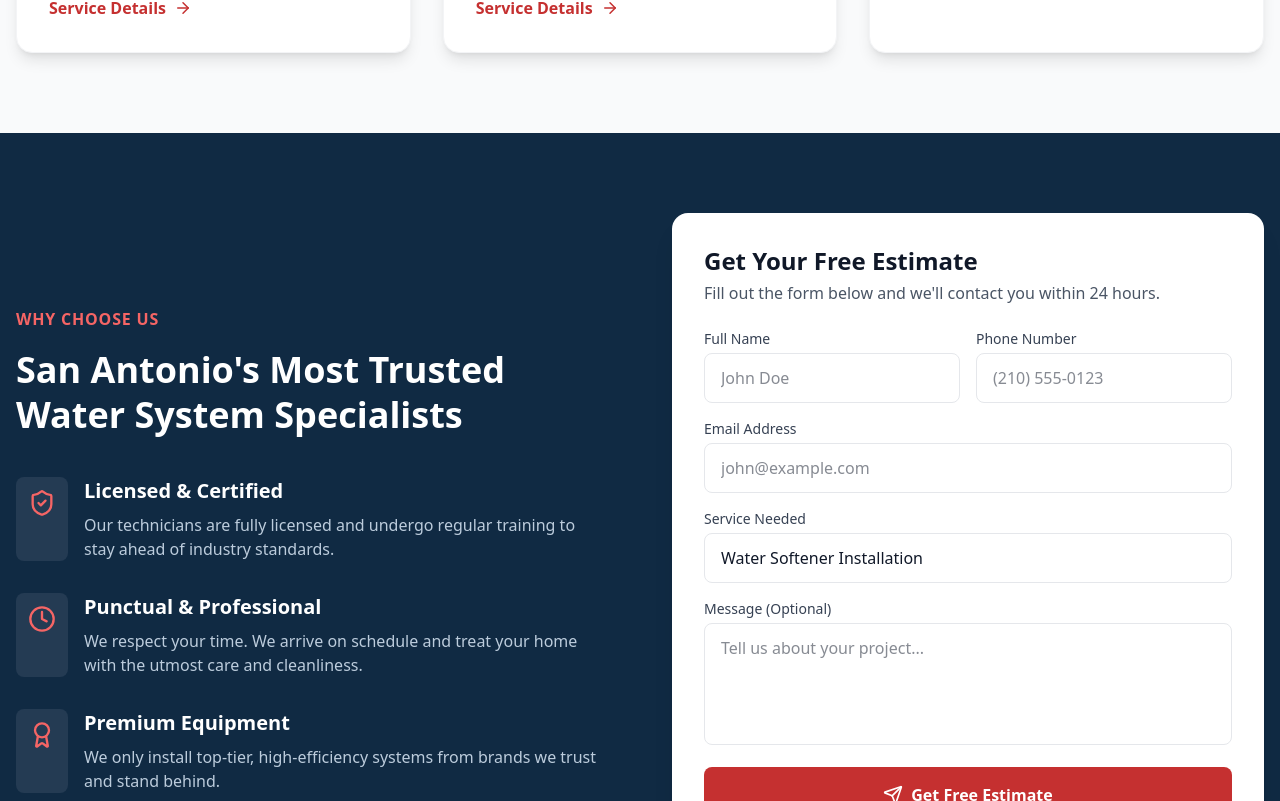
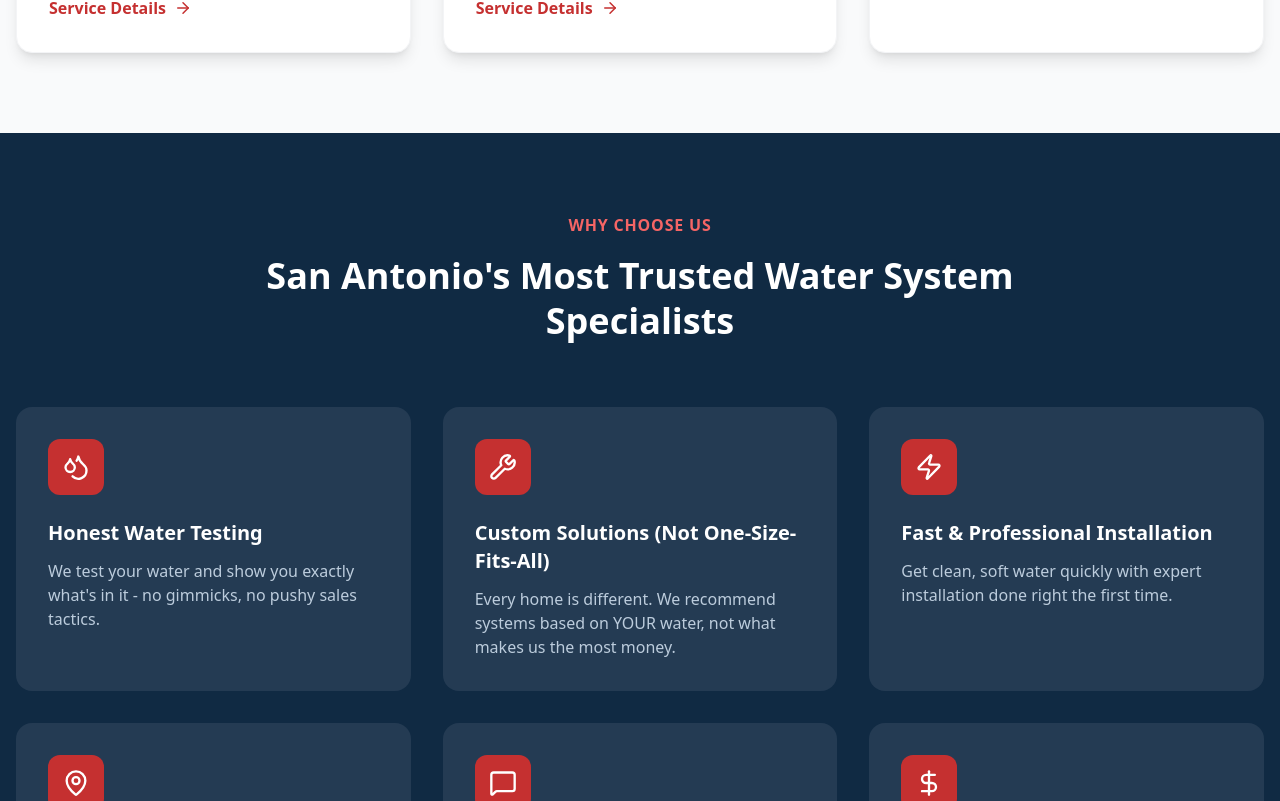
Before and after one commit to trishmarie002-art/water-softener-, a React (Vite) app: page / in a window 1280 px wide. Shown: the part 1999-2800 px from the top of the page. Built offline with nearby package versions, Linux system fonts and the light colour scheme.

Commit message:
feat: update "Why Choose Us" with new benefits and layout
Replace content and redesign with 3-column grid and centered form.

```diff
--- a/src/pages/Home.tsx
+++ b/src/pages/Home.tsx
@@ -1,6 +1,6 @@
 import React from 'react';
 import { motion } from 'motion/react';
-import { Droplets, Thermometer, Filter, ShieldCheck, Clock, Award, CheckCircle2, ArrowRight, Phone } from 'lucide-react';
+import { Droplets, Thermometer, Filter, ShieldCheck, Clock, CheckCircle2, ArrowRight, Phone, Wrench, Zap, MapPin, MessageSquare, DollarSign } from 'lucide-react';
 import { Link } from 'react-router-dom';
 import Hero from '../components/Hero';
 import LeadForm from '../components/LeadForm';
@@ -122,49 +122,105 @@ const Home = () => {
       {/* Why Choose Us */}
       <section className="py-20 bg-navy-900 text-white">
         <div className="container mx-auto px-4">
-          <div className="flex flex-col lg:flex-row items-center gap-16">
-            <div className="lg:w-1/2">
+          <div className="text-center max-w-3xl mx-auto mb-16">
             <h2 className="text-pnf-red-400 font-bold uppercase tracking-wider mb-4">Why Choose Us</h2>
-              <h3 className="text-3xl md:text-4xl font-bold mb-10 leading-tight">
-                San Antonio's Most Trusted Water System Specialists
+            <h3 className="text-3xl md:text-4xl font-bold leading-tight">
+              San Antonio&apos;s Most Trusted Water System Specialists
             </h3>
-              <div className="space-y-8">
-                <div className="flex gap-4">
-                  <div className="bg-navy-800 p-3 rounded-lg shrink-0">
-                    <ShieldCheck className="text-pnf-red-400" size={28} />
           </div>
-                  <div>
-                    <h4 className="text-xl font-bold mb-2">Licensed & Certified</h4>
-                    <p className="text-navy-200">Our technicians are fully licensed and undergo regular training to stay ahead of industry standards.</p>
+
+          <div className="grid grid-cols-1 md:grid-cols-2 lg:grid-cols-3 gap-8 mb-16">
+            <motion.div
+              initial={{ opacity: 0, y: 20 }}
+              whileInView={{ opacity: 1, y: 0 }}
+              viewport={{ once: true }}
+              transition={{ delay: 0 }}
+              className="bg-navy-800 p-8 rounded-2xl"
+            >
+              <div className="bg-pnf-red-600 w-14 h-14 rounded-xl flex items-center justify-center mb-6">
+                <Droplets className="text-white" size={28} />
               </div>
+              <h4 className="text-xl font-bold mb-3">Honest Water Testing</h4>
+              <p className="text-navy-200">We test your water and show you exactly what&apos;s in it - no gimmicks, no pushy sales tactics.</p>
+            </motion.div>
+
+            <motion.div
+              initial={{ opacity: 0, y: 20 }}
+              whileInView={{ opacity: 1, y: 0 }}
+              viewport={{ once: true }}
+              transition={{ delay: 0.1 }}
+              className="bg-navy-800 p-8 rounded-2xl"
+            >
+              <div className="bg-pnf-red-600 w-14 h-14 rounded-xl flex items-center justify-center mb-6">
+                <Wrench className="text-white" size={28} />
               </div>
-                <div className="flex gap-4">
-                  <div className="bg-navy-800 p-3 rounded-lg shrink-0">
-                    <Clock className="text-pnf-red-400" size={28} />
+              <h4 className="text-xl font-bold mb-3">Custom Solutions (Not One-Size-Fits-All)</h4>
+              <p className="text-navy-200">Every home is different. We recommend systems based on YOUR water, not what makes us the most money.</p>
+            </motion.div>
+
+            <motion.div
+              initial={{ opacity: 0, y: 20 }}
+              whileInView={{ opacity: 1, y: 0 }}
+              viewport={{ once: true }}
+              transition={{ delay: 0.2 }}
+              className="bg-navy-800 p-8 rounded-2xl"
+            >
+              <div className="bg-pnf-red-600 w-14 h-14 rounded-xl flex items-center justify-center mb-6">
+                <Zap className="text-white" size={28} />
               </div>
-                  <div>
-                    <h4 className="text-xl font-bold mb-2">Punctual & Professional</h4>
-                    <p className="text-navy-200">We respect your time. We arrive on schedule and treat your home with the utmost care and cleanliness.</p>
+              <h4 className="text-xl font-bold mb-3">Fast & Professional Installation</h4>
+              <p className="text-navy-200">Get clean, soft water quickly with expert installation done right the first time.</p>
+            </motion.div>
+
+            <motion.div
+              initial={{ opacity: 0, y: 20 }}
+              whileInView={{ opacity: 1, y: 0 }}
+              viewport={{ once: true }}
+              transition={{ delay: 0.3 }}
+              className="bg-navy-800 p-8 rounded-2xl"
+            >
+              <div className="bg-pnf-red-600 w-14 h-14 rounded-xl flex items-center justify-center mb-6">
+                <MapPin className="text-white" size={28} />
               </div>
+              <h4 className="text-xl font-bold mb-3">Local & Trusted</h4>
+              <p className="text-navy-200">We proudly serve homeowners in San Antonio and surrounding areas with reliable, honest service.</p>
+            </motion.div>
+
+            <motion.div
+              initial={{ opacity: 0, y: 20 }}
+              whileInView={{ opacity: 1, y: 0 }}
+              viewport={{ once: true }}
+              transition={{ delay: 0.4 }}
+              className="bg-navy-800 p-8 rounded-2xl"
+            >
+              <div className="bg-pnf-red-600 w-14 h-14 rounded-xl flex items-center justify-center mb-6">
+                <MessageSquare className="text-white" size={28} />
               </div>
-                <div className="flex gap-4">
-                  <div className="bg-navy-800 p-3 rounded-lg shrink-0">
-                    <Award className="text-pnf-red-400" size={28} />
+              <h4 className="text-xl font-bold mb-3">Real Customer Satisfaction</h4>
+              <p className="text-navy-200">Our customers love the difference - from better-tasting water to longer-lasting appliances.</p>
+            </motion.div>
+
+            <motion.div
+              initial={{ opacity: 0, y: 20 }}
+              whileInView={{ opacity: 1, y: 0 }}
+              viewport={{ once: true }}
+              transition={{ delay: 0.5 }}
+              className="bg-navy-800 p-8 rounded-2xl"
+            >
+              <div className="bg-pnf-red-600 w-14 h-14 rounded-xl flex items-center justify-center mb-6">
+                <DollarSign className="text-white" size={28} />
               </div>
-                  <div>
-                    <h4 className="text-xl font-bold mb-2">Premium Equipment</h4>
-                    <p className="text-navy-200">We only install top-tier, high-efficiency systems from brands we trust and stand behind.</p>
+              <h4 className="text-xl font-bold mb-3">Transparent Pricing</h4>
+              <p className="text-navy-200">No hidden fees. No surprises. Just straightforward pricing you can trust.</p>
+            </motion.div>
           </div>
-                </div>
-              </div>
-            </div>
-            <div className="lg:w-1/2 w-full">
+
+          <div className="max-w-2xl mx-auto">
             <LeadForm
               title="Get Your Free Estimate"
               subtitle="Fill out the form below and we'll contact you within 24 hours."
               className="text-gray-900"
             />
-            </div>
           </div>
         </div>
       </section>
```
Lines whose indentation alone changed are shown as unchanged.
